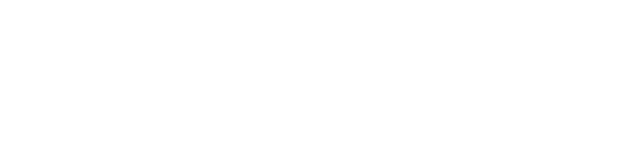
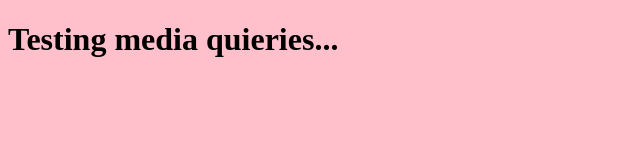
Before and after one commit to qetr1ck-op/git_play, a plain HTML site: page index.html in a window 1280 px wide. Shown: the whole page, without its empty margins (0-640 px from the left). Drawn offline with Linux system fonts and the light colour scheme.

Commit message:
modified index.html

```diff
--- a/index.html
+++ b/index.html
@@ -3,8 +3,21 @@
 <head>
 	<meta charset="UTF-8">
 	<title>Document</title>
+	<style type="text/css">
+	@media screen and (min-width:641px){
+		body {
+			background: pink;
+		}
+	}
+
+	@media screen and (max-width:640px) {
+		body {
+			background: yellow;
+		}
+	}
+	</style>
 </head>
 <body>
-
+	<h1>Testing media quieries...</h1>
 </body>
 </html>
```
